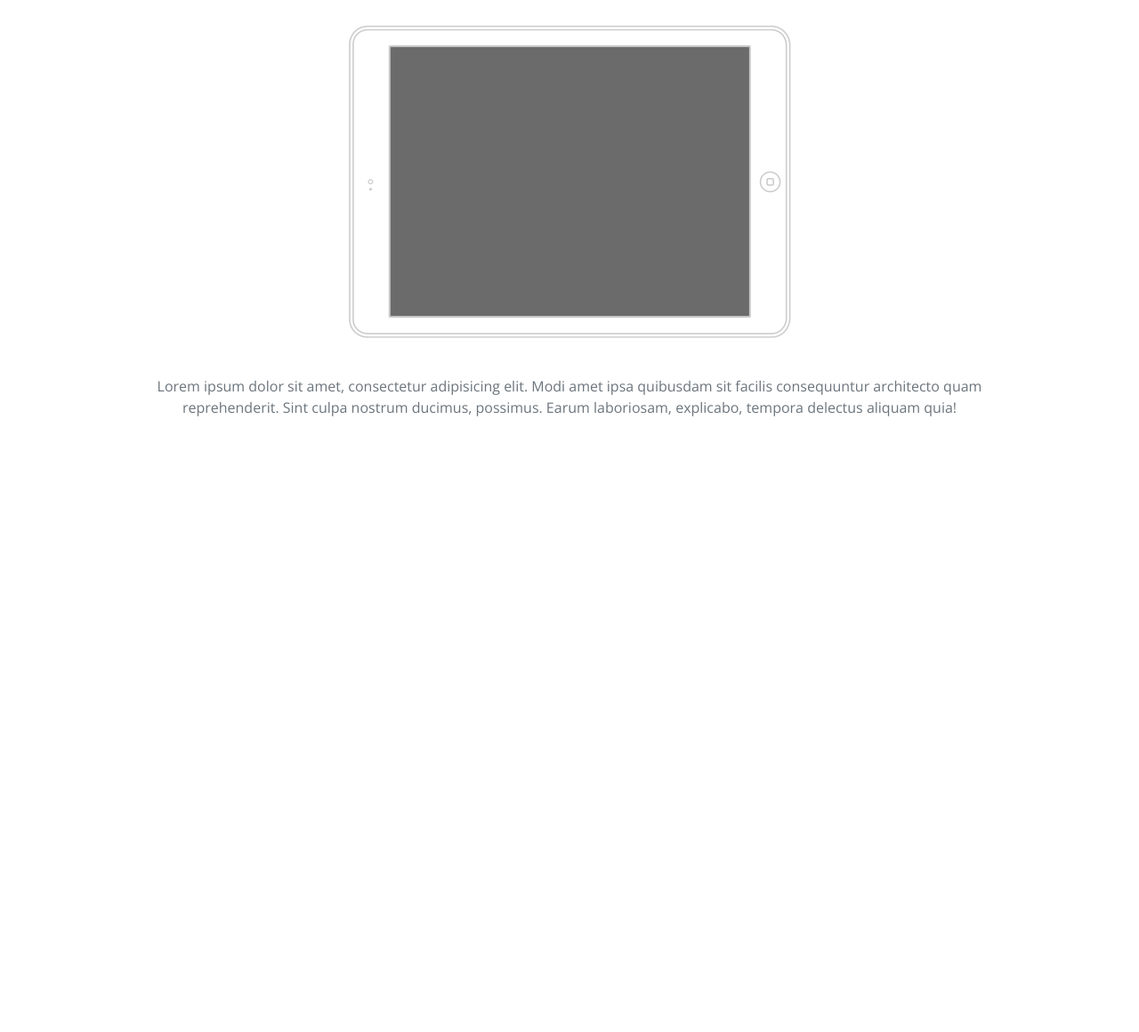
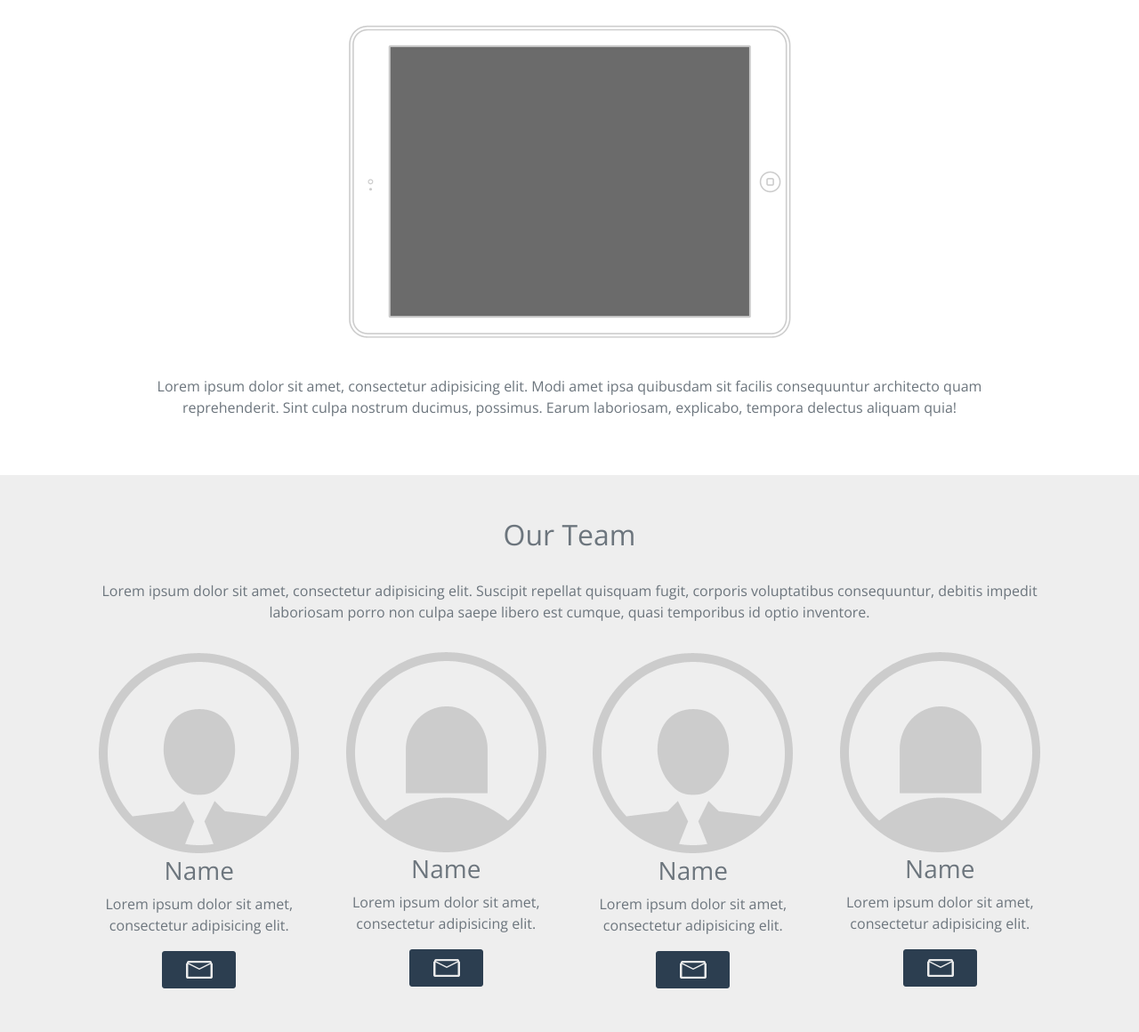
Before and after one commit to tatjanatanaskovich/one-page-bootstrap-4-website, a website: page index.html in a window 1280 px wide. Shown: the part 1010-2170 px from the top of the page at 89% size. Before the commit the page ends 1528 px from the top, so only its background shows below. Drawn offline with nearby package versions, Linux system fonts and the light colour scheme.

Commit message:
Added markup and styles for the team section

```diff
--- a/assets/scss/_layout.scss
+++ b/assets/scss/_layout.scss
@@ -11,3 +11,7 @@ header.masthead {
 	height: auto;
 	margin: auto;
 }
+
+#team {
+	background-color: $grey-team-bg;
+}
--- a/assets/scss/_variables.scss
+++ b/assets/scss/_variables.scss
@@ -1,6 +1,7 @@
 // Colors
 $dark-blue: #2C3E50;
 $dark-grey: #6b6b6b;
+$grey-team-bg: #eeeeee;
 
 // Font overrides
 $font-family-base: 'Open Sans', sans-serif;
--- a/index.html
+++ b/index.html
@@ -69,6 +69,43 @@
     </div>
   </section>
 
+  <!-- Section Our Team -->
+  <section id="team" class="text-secondary">
+    <div class="container">
+    <h2 class="text-center pt-5">Our Team</h2>
+    <p class="text-center pt-4">Lorem ipsum dolor sit amet, consectetur adipisicing elit. Suscipit repellat quisquam fugit, corporis voluptatibus consequuntur, debitis impedit laboriosam porro non culpa saepe libero est cumque, quasi temporibus id optio inventore.</p>
+    <div class="container">
+      <div class="row pt-3">
+        <div class="col-lg-3 pb-5">
+          <img class="img-fluid hero-image mx-auto d-block" src="/assets/img/male-img.png">
+          <h3 class="text-center">Name</h3>
+          <p class="text-center">Lorem ipsum dolor sit amet, consectetur adipisicing elit.</p>
+          <img class="img-fluid hero-image mx-auto d-block" src="/assets/img/mail-img.png">
+        </div>
+        <div class="col-lg-3 pb-5">
+          <img class="img-fluid hero-image mx-auto d-block" src="/assets/img/female-img.png">
+          <h3 class="text-center">Name</h3>
+          <p class="text-center">Lorem ipsum dolor sit amet, consectetur adipisicing elit.</p>
+          <img class="img-fluid hero-image mx-auto d-block" src="/assets/img/mail-img.png">
+        </div>
+        <div class="col-lg-3 pb-5">
+          <img class="img-fluid hero-image mx-auto d-block" src="/assets/img/male-img.png">
+          <h3 class="text-center">Name</h3>
+          <p class="text-center">Lorem ipsum dolor sit amet, consectetur adipisicing elit.</p>
+          <img class="img-fluid hero-image mx-auto d-block" src="/assets/img/mail-img.png">
+        </div>
+        <div class="col-lg-3 pb-5">
+          <img class="img-fluid hero-image mx-auto d-block" src="/assets/img/female-img.png">
+          <h3 class="text-center">Name</h3>
+          <p class="text-center">Lorem ipsum dolor sit amet, consectetur adipisicing elit.</p>
+          <img class="img-fluid hero-image mx-auto d-block" src="/assets/img/mail-img.png">
+        </div>
+      </div>
+    </div>
+
+    </div>
+  </section>
+
 
   <!-- Bootstrap core JavaScript
   ================================================== -->
```
Also changed, not shown: assets/css/main.css, assets/img/female-img.png (added), assets/img/mail-img.png (added), assets/img/male-img.png (added), dist/assets/css/main.min.css.
